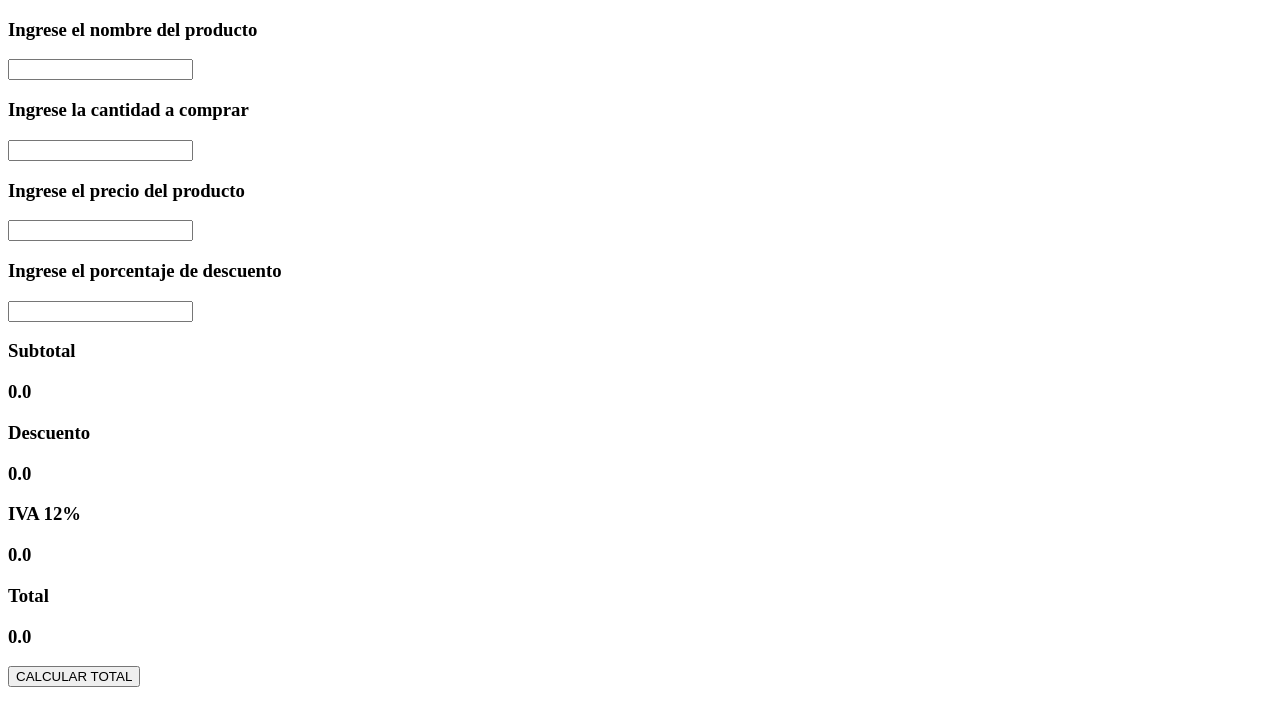
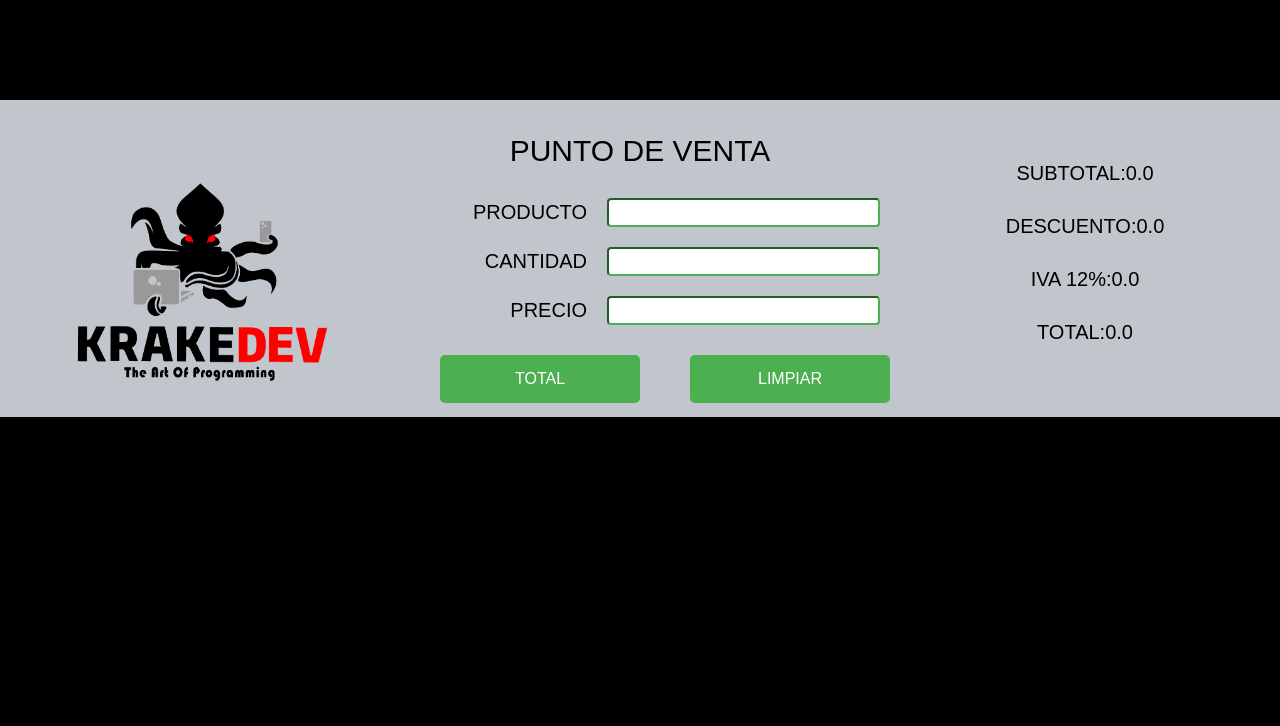
Before and after one commit to luisAristeguieta/krakeDev, a plain HTML site: page puntoDeVentaV2/puntoDeVenta.html in a window 1280 px wide. Drawn offline with Linux system fonts and the light colour scheme.

Commit message:
Interfax y diseño solicitado ok

```diff
--- /dev/null
+++ b/puntoDeVentaV2/puntoDeVenta.css
@@ -0,0 +1,130 @@
+body{
+  background-color: black;
+    background-size: cover;
+    margin-left: 0px;
+    margin-right: 0px;
+
+}
+
+.principal{
+    display: flex;
+    background-color: rgba(240, 248, 255, 0.8);
+    margin-left: 0px;
+    margin-right:0px;
+    flex-direction: row;
+    margin-top: 100px;
+    justify-content: center; /* Alineo de forma horizontal*/
+    align-items: center; /* Agrego esta nueva propiedad para la alineacion vertical de el div principal*/
+}
+
+.titulo{
+    display: flex;
+    flex-direction: row;
+    justify-content: center;
+    margin: 20px;
+    font-size: 30px;
+    font-family: Arial, Helvetica, sans-serif;
+}
+.logoEscuela{
+    display: flex;
+    flex:1;
+    justify-content: center;
+    align-items: center;
+
+}
+.areaResultado{
+    display: flex;
+    flex:1;
+    flex-direction: column;
+    justify-content: center;
+    align-items: center;
+}
+.imagen{
+    display: flex;
+    flex:1;
+    justify-content: center;
+    align-items: center;
+
+}
+.estiloBoton{
+    background-color: #4CAF50;
+    border: none;
+    color: white;
+    padding: 15px;
+    text-align: center;
+    font-size: 16px;
+    border-radius: 5px;
+    margin-left: 50px;
+    width: 200px; /* Agrego esta nueva propiedad, esto garantiza que el tamano de los botones tenga en el mismo ancho*/
+
+}
+.estiloBoton:hover {
+    background-color:white;
+    color: #4CAF50;
+    border:1px;
+    border-color: #4CAF50;
+    border-radius: 5px;
+}
+.estiloBoton:active{
+    background-color: #4CAF50;
+    border: none;
+    color: white;
+    padding: 15px;
+    text-align: center;
+    font-size: 16px;
+    border-radius: 5px;
+}
+.botones{
+    display: flex;
+    flex-direction: row;
+    justify-content: center;
+    margin-top: 20px;
+}
+.contenedorBoton{
+    display: flex;
+    flex:1;
+    justify-content: center;
+}
+.cajaTexto{
+    border-radius: 4px;
+    border-color: #4CAF50;
+
+    font-size: 20px;
+    color:rgb(85, 83, 83);
+}
+.ingresoDatos{
+    padding: 10px;
+    display: flex;
+    flex-direction: row;
+    justify-content: right; /* Propiedad modificada para que el contenido este a la derecha*/
+    font-family: Arial, Helvetica, sans-serif;
+}
+.tituloCampo{
+    font-size: 20px;
+    display: flex;
+    flex-direction: column;
+    justify-content: center;
+    align-items: flex-end;
+    margin-right: 20px;
+}
+.resultado{
+    display: flex;
+    flex:1;
+    flex-direction: row;
+    font-size: 20px;
+    font-family: Arial, Helvetica, sans-serif;
+    margin-top: 30px;
+
+}
+.imagenResultado{
+    display: flex;
+    flex:6;
+    justify-content: center;
+    align-items: center;
+    margin: 20px;
+}
+.error{
+    color:red;
+    font-style: italic;
+    font-size: 16px;
+}
--- a/puntoDeVentaV2/puntoDeVenta.html
+++ b/puntoDeVentaV2/puntoDeVenta.html
@@ -1,29 +1,99 @@
 <!DOCTYPE html>
 <html>
     <head>
+        <link rel="stylesheet" href="puntoDeVenta.css" />
         <script src="utilitarios.js"></script>
         <script src="serviciosPuntoDeVenta.js"></script>
         <script src="puntoDeVenta.js"></script>
     </head>
-    <body>
-        <h3>Ingrese el nombre del producto</h3>
-        <input type="text" id="txtProducto"/>
-        <h3>Ingrese la cantidad a comprar</h3>
-        <input type="text" id="txtCantidad"/>
-        <h3>Ingrese el precio del producto</h3>
-        <input type="text" id="txtPrecio"/>
-        <h3>Ingrese el porcentaje de descuento</h3>
-        <input type="text" id="txtPorcentajeDescuento"/>
-        <h3>Subtotal</h3>
-        <h3 id="lblSubtotal">0.0</h3>
-        <h3>Descuento</h3>
-        <h3 id="lblDescuento">0.0</h3>
-        <h3>IVA 12%</h3>
-        <h3 id="lblValorIVA">0.0</h3>
-        <h3>Total</h3>
-        <h3 id="lblTotal">0.0</h3>
+   <body>
+    <div class="principal">
+        <div class="logoEscuela">
+            <img src="./logoKrakeDev.png" width="80%" />
+        </div>
 
-        <input type="button" value="CALCULAR TOTAL"
-        onclick="calcularValorTotal()"/>
-    </body>
+        <div class="contenido">
+            <div class="titulo">
+                PUNTO DE VENTA
+            </div>
+
+            <div class="ingresoDatos">
+                <div class="tituloCampo">
+                    PRODUCTO
+                </div>
+                <div>
+                    <input type="text" class="cajaTexto" id="txtNota1"/>
+                    <div class="error" id="lblError1"></div>
+                </div>
+            </div>
+
+            <div class="ingresoDatos">
+                <div class="tituloCampo">
+                    CANTIDAD
+                </div>
+                <div>
+                    <input type="text" class="cajaTexto" id="txtNota2"/>
+                    <div class="error" id="lblError2"></div>
+                </div>
+            </div>
+            <div class="ingresoDatos">
+                <div class="tituloCampo">
+                    PRECIO
+                </div>
+                <div>
+                    <input type="text" class="cajaTexto" id="txtNota3"/>
+                    <div class="error" id="lblError3"></div>
+                </div>
+            </div>
+            <div class="botones">
+                <div class="contenedorBoton">
+                    <input type="button" value="TOTAL"
+                     class="estiloBoton" onclick="calcular();" />
+                     <input type="button" value="LIMPIAR"
+                     class="estiloBoton" onclick="calcular();" />
+                </div>
+             </div>
+        </div>
+        <div class="areaResultado">
+            <div class="resultado">
+                <div>
+                    SUBTOTAL:
+                </div>
+                <div id="lblSubtotal">
+                    0.0
+                </div>
+            </div>
+            <div class="resultado">
+                <div>
+                    DESCUENTO:
+                </div>
+                <div id="lblDescuento">
+                    0.0
+                </div>
+            </div>
+
+            <div class="resultado">
+                <div>
+                    IVA 12%:
+                </div>
+                <div id="lblIva">
+                    0.0
+                </div>
+            </div>
+
+             <div class="resultado">
+                <div>
+                    TOTAL:
+                </div>
+                <div id="lblTotal">
+                    0.0
+                </div>
+            </div>
+
+            <div class="imagenResultado">
+                <img src="" width="50%" />
+            </div>
+        </div>
+    </div>
+</body>
 </html>
```
Also changed, not shown: puntoDeVentaV2/logoKrakeDev.png (added).
